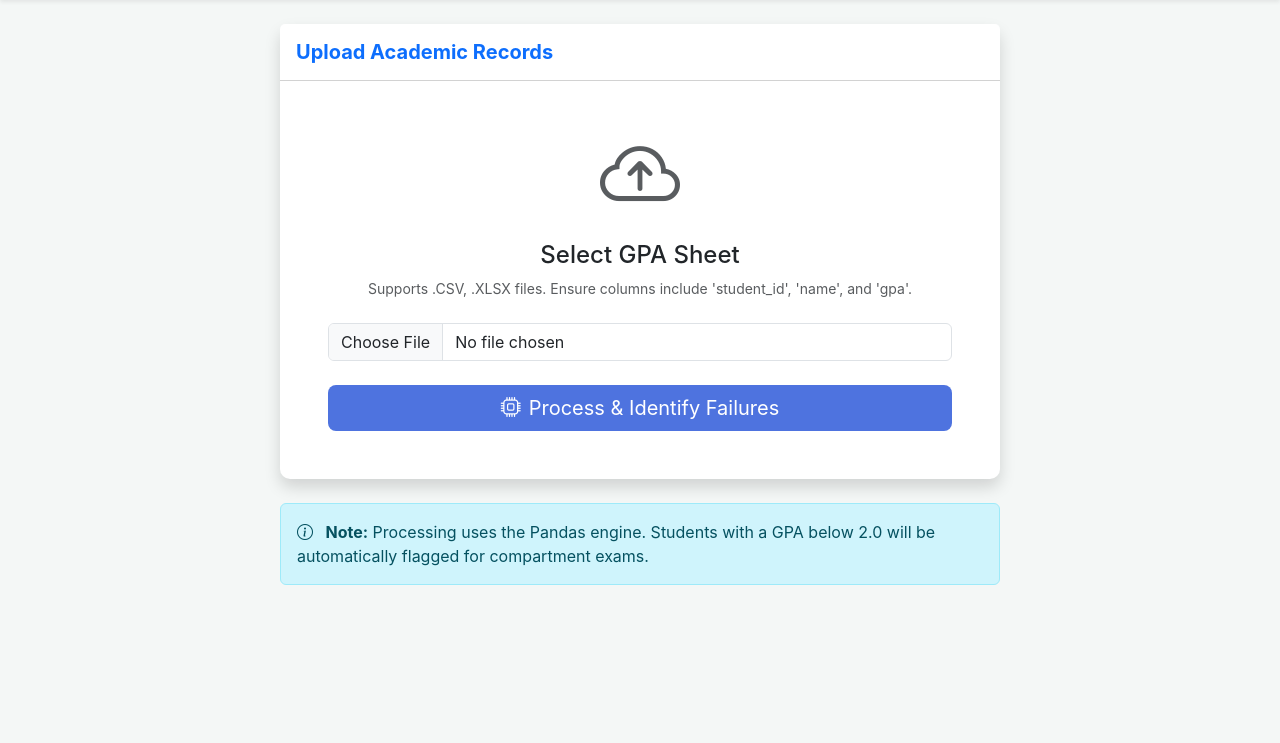
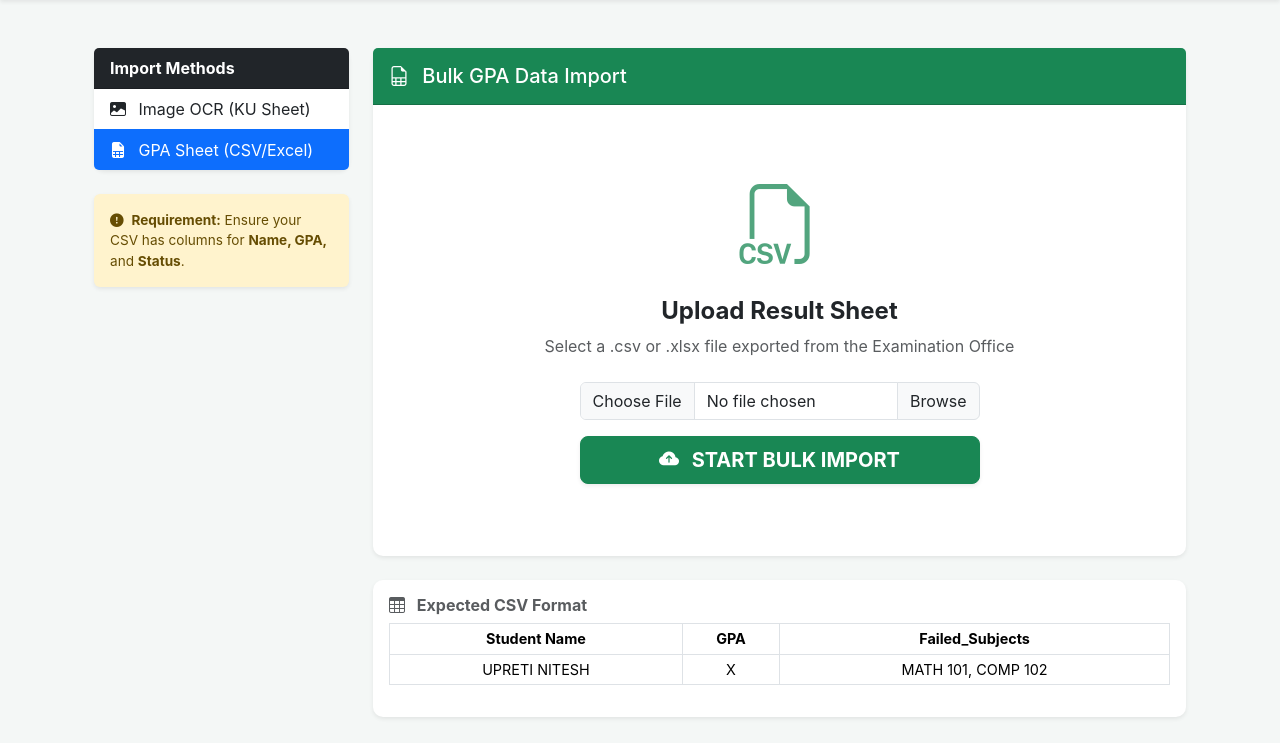
Before and after one commit to neeteshupreti/AcademicTrackingandAlertSystem, a Django app: page /students/upload/ in a window 1280 px wide. Shown: the part 57-800 px from the top of the page. Run offline with Django 5.2, Linux system fonts and the light colour scheme.

Commit message:
Integrated OCR name logic and CSV upload UI

```diff
--- a/ATAS/students/templates/students/upload_gpa.html
+++ b/ATAS/students/templates/students/upload_gpa.html
@@ -1,34 +1,85 @@
 {% extends 'core/admin_base.html' %}
-
 {% block content %}
-<div class="container-fluid">
-    <div class="row justify-content-center">
-        <div class="col-md-8">
-            <div class="card shadow border-0">
-                <div class="card-header bg-white py-3">
-                    <h5 class="mb-0 fw-bold text-primary">Upload Academic Records</h5>
-                </div>
-                <div class="card-body p-5 text-center">
-                    <form method="post" enctype="multipart/form-data" class="dropzone-box">
-                        {% csrf_token %}
-                        <i class="bi bi-cloud-arrow-up display-1 text-muted"></i>
-                        <h4 class="mt-3">Select GPA Sheet</h4>
-                        <p class="text-muted small">Supports .CSV, .XLSX files. Ensure columns include 'student_id', 'name', and 'gpa'.</p>
-
-                        <input type="file" name="gpa_file" class="form-control my-4" accept=".csv, .xlsx" required>
-
-                        <div class="d-grid">
-                            <button type="submit" class="btn btn-primary btn-lg">
-                                <i class="bi bi-cpu me-2"></i>Process & Identify Failures
-                            </button>
-                        </div>
-                    </form>
+<div class="container py-4">
+    <div class="row">
+        <div class="col-md-3">
+            <div class="card shadow-sm border-0 mb-4">
+                <div class="card-header bg-dark text-white fw-bold">Import Methods</div>
+                <div class="list-group list-group-flush">
+                    <a href="{% url 'import_records' %}" class="list-group-item list-group-item-action">
+                        <i class="bi bi-image-fill me-2"></i> Image OCR (KU Sheet)
+                    </a>
+                    <a href="{% url 'upload_gpa' %}" class="list-group-item list-group-item-action active">
+                        <i class="bi bi-file-earmark-spreadsheet-fill me-2"></i> GPA Sheet (CSV/Excel)
+                    </a>
                 </div>
             </div>
 
-            <div class="alert alert-info mt-4">
-                <i class="bi bi-info-circle me-2"></i>
-                <strong>Note:</strong> Processing uses the Pandas engine. Students with a GPA below 2.0 will be automatically flagged for compartment exams.
+            <div class="alert alert-warning border-0 shadow-sm" style="font-size: 0.85rem;">
+                <i class="bi bi-exclamation-circle-fill me-1"></i>
+                <strong>Requirement:</strong> Ensure your CSV has columns for <b>Name, GPA,</b> and <b>Status</b>.
+            </div>
+        </div>
+
+        <div class="col-md-9">
+            <div class="card shadow-sm border-0">
+                <div class="card-header bg-success text-white p-3">
+                    <h5 class="mb-0"><i class="bi bi-file-earmark-spreadsheet me-2"></i> Bulk GPA Data Import</h5>
+                </div>
+
+                <div class="card-body p-5">
+                    <div id="upload-container" class="text-center py-4">
+                        <div class="mb-4">
+                            <i class="bi bi-filetype-csv display-1 text-success opacity-75"></i>
+                        </div>
+
+                        <h4 class="fw-bold">Upload Result Sheet</h4>
+                        <p class="text-muted mb-4">Select a .csv or .xlsx file exported from the Examination Office</p>
+
+                        <form action="{% url 'upload_gpa' %}" method="POST" enctype="multipart/form-data" class="mx-auto" style="max-width: 400px;">
+                            {% csrf_token %}
+                            <div class="input-group mb-3">
+                                <input type="file" name="gpa_file" class="form-control" id="inputGroupFile02" accept=".csv, .xlsx" required>
+                                <label class="input-group-text" for="inputGroupFile02">Browse</label>
+                            </div>
+                            <button type="submit" class="btn btn-success btn-lg w-100 shadow-sm fw-bold">
+                                <i class="bi bi-cloud-arrow-up-fill me-2"></i> START BULK IMPORT
+                            </button>
+                        </form>
+                    </div>
+
+                    {% if messages %}
+                        <div class="mt-4">
+                            {% for message in messages %}
+                                <div class="alert alert-{% if message.tags == 'error' %}danger{% else %}success{% endif %} shadow-sm border-0">
+                                    {{ message }}
+                                </div>
+                            {% endfor %}
+                        </div>
+                    {% endif %}
+                </div>
+            </div>
+
+            <div class="card mt-4 border-0 shadow-sm">
+                <div class="card-body">
+                    <h6 class="fw-bold text-muted"><i class="bi bi-table me-2"></i> Expected CSV Format</h6>
+                    <table class="table table-sm table-bordered mt-2 text-center" style="font-size: 0.9rem;">
+                        <thead class="bg-light">
+                            <tr>
+                                <th>Student Name</th>
+                                <th>GPA</th>
+                                <th>Failed_Subjects</th>
+                            </tr>
+                        </thead>
+                        <tbody>
+                            <tr>
+                                <td>UPRETI NITESH</td>
+                                <td>X</td>
+                                <td>MATH 101, COMP 102</td>
+                            </tr>
+                        </tbody>
+                    </table>
+                </div>
             </div>
         </div>
     </div>
--- a/ATAS/students/urls.py
+++ b/ATAS/students/urls.py
@@ -3,7 +3,8 @@ from . import views
 
 urlpatterns = [
     path('upload/', views.upload_gpa_sheet, name='upload_gpa'),
+    path('scan/', views.import_records_view, name='import_records'),
+    path('process-scan/', views.process_scan, name='process_scan'),
+    path('save-verified/', views.save_verified_data, name='save_verified'),
     path('list/', views.compartment_students_list, name='compartment_students'),
-    path('import-records/', views.import_records_view, name='upload_gpa'), # This name must match your header link
-    path('process-scan/', views.process_scan, name='process_scan'),
 ]
--- a/ATAS/students/views.py
+++ b/ATAS/students/views.py
@@ -1,123 +1,162 @@
-import pandas as pd
-from django.shortcuts import render, redirect
-from django.contrib import messages
-from django.db import transaction
-from .models import Student, CompartExamRecord
-
-def upload_gpa_sheet(request):
-    if request.method == "POST" and request.FILES.get('gpa_file'):
-        file = request.FILES['gpa_file']
-        try:
-            df = pd.read_csv(file) if file.name.endswith('.csv') else pd.read_excel(file)
-
-            with transaction.atomic():
-                for _, row in df.iterrows():
-                    student, _ = Student.objects.update_or_create(
-                        student_id=row['student_id'],
-                        defaults={'name': row['name'], 'gpa': row['gpa']}
-                    )
-
-                    if row['gpa'] < 2.0:
-                        # Fixed: Use 'subject_name' and 'is_cleared' per your model
-                        CompartExamRecord.objects.update_or_create(
-                            student=student,
-                            subject_name=row.get('subject', 'General'),
-                            defaults={
-                                'is_cleared': False,
-                                'grade': row['gpa']
-                            }
-                        )
-            messages.success(request, "Data processed successfully!")
-            return redirect('compartment_students')
-        except Exception as e:
-            messages.error(request, f"Error: {str(e)}")
-
-    return render(request, 'students/upload_gpa.html')
-
-def compartment_students_list(request):
-    """View with dynamic filtering by semester/status."""
-    records = CompartExamRecord.objects.select_related('student').all()
-
-    # Get filter values from the URL
-    semester = request.GET.get('semester')
-    status = request.GET.get('status')
-
-    if semester:
-        # Assuming your student model has a semester field
-        records = records.filter(student__semester=semester)
-
-    if status == 'notified':
-        records = records.filter(is_cleared=True)
-    elif status == 'pending':
-        records = records.filter(is_cleared=False)
-
-    return render(request, 'students/compartment_list.html', {'records': records})
-
 import re
 import base64
 import json
+import cv2
+import numpy as np
 import io
+import csv
 from django.http import JsonResponse
+from django.shortcuts import render, redirect
+from django.views.decorators.csrf import csrf_exempt
+from django.contrib import messages
 from PIL import Image
 import pytesseract
+
 from .models import Student, CompartExamRecord
 
+# --- 1. OCR SCANNING LOGIC ---
+@csrf_exempt
 def process_scan(request):
     if request.method == "POST":
         try:
             data = json.loads(request.body)
-            image_data = data.get('image')
-            format, imgstr = image_data.split(';base64,')
-            img = Image.open(io.BytesIO(base64.b64decode(imgstr)))
+            img_str = data.get('image').split(';base64,')[1]
 
-            # Extract Text
-            text = pytesseract.image_to_string(img)
+            # Pre-processing for KU White-Paper Transcripts
+            nparr = np.frombuffer(base64.b64decode(img_str), np.uint8)
+            img = cv2.imdecode(nparr, cv2.IMREAD_COLOR)
+            gray = cv2.cvtColor(img, cv2.COLOR_BGR2GRAY)
+            processed = cv2.threshold(gray, 175, 255, cv2.THRESH_BINARY)[1]
 
-            # --- SYSTEMATIC PARSING ---
+            # OCR Extraction
+            raw_text = pytesseract.image_to_string(Image.fromarray(processed), config='--psm 6')
+            lines = [l.strip() for l in raw_text.split('\n') if len(l.strip()) > 1]
 
-            # 1. Extract Name & Roll No (using Regex)
-            name_match = re.search(r"Name of the Student\s*:\s*([\w\s]+)", text)
-            roll_match = re.search(r"Examination Roll No\.\s*:\s*(\d+)", text)
+            # --- NAME EXTRACTION (Elimination Strategy) ---
+            student_name = "Unknown"
+            noise_words = [
+                "UNIVERSITY", "SCHOOL", "ENGINEERING", "OFFICE", "CONTROLLER",
+                "EXAMINATIONS", "GRADE", "SHEET", "PROVISIONAL", "KATHMANDU",
+                "ACADEMIC", "RECORD", "OFFICIAL", "TRANSCRIPT", "PROGRAM",
+                "SURNAME", "FIRST", "MIDDLE", "NAME", "STUDENT", "REGISTRATION"
+            ]
 
-            student_name = name_match.group(1).strip() if name_match else "Unknown"
-            roll_no = roll_match.group(1).strip() if roll_match else "N/A"
+            candidates = []
+            for line in lines[:20]: # Check top header section
+                clean_line = re.sub(r'[:\.]', '', line).strip()
+                # A name is ALL CAPS, 2+ words, and not a university header
+                if clean_line.isupper() and len(clean_line.split()) >= 2:
+                    if not any(word in clean_line for word in noise_words):
+                        candidates.append(clean_line)
 
-            # 2. Look for Course Grades (Pattern: CODE NAME CREDIT GRADE VALUE)
-            # This looks for lines like "COMP 101 ... F" or "MATH 101 ... C"
-            failed_courses = []
-            lines = text.split('\n')
+            if candidates:
+                student_name = candidates[0]
+
+            # --- FAILED SUBJECT LOGIC (Your Working Logic) ---
+            failed_list = []
             for line in lines:
-                # If a line contains 'F' or 'D' (typical failing grades)
-                if re.search(r"\b[FD]\b", line):
-                    failed_courses.append(line.strip())
+                course_match = re.search(r'\b([A-Z]{3,4}\s?\d{3})\b', line)
+                if course_match:
+                    # Looking for (F), F, or INC marks
+                    if re.search(r'\b(F|\(F\)|INC)\b', line):
+                        failed_list.append(course_match.group(1))
 
-            # 3. Extract GPA
-            # Pattern: Looks for 'GPA' followed by numbers/dots
-            gpa_match = re.search(r"GPA\s*\(Grade Point Average\)\s*=\s*([\d\.]+)", text)
-            gpa_value = float(gpa_match.group(1)) if gpa_match else 0.0
+            # --- GPA STATUS ---
+            gpa_val = "N/A"
+            gpa_match = re.search(r"GPA.*?([0-9\.]+|X)", raw_text, re.IGNORECASE)
+            if gpa_match:
+                gpa_val = gpa_match.group(1)
 
-            # --- DECISION LOGIC ---
-            status = "success"
-            if gpa_value < 2.0 or len(failed_courses) > 0:
-                message = f"🚨 ALERT: Failure Detected for {student_name} (Roll: {roll_no})"
-                # Here you would trigger: CompartExamRecord.objects.create(...)
-            else:
-                message = f"✅ Success: {student_name} has passed all requirements."
+            is_failing = (gpa_val == "X") or (len(failed_list) > 0)
 
             return JsonResponse({
-                'status': status,
-                'message': message,
+                'status': 'success',
+                'is_failing': is_failing,
                 'extracted_data': {
                     'name': student_name,
-                    'roll': roll_no,
-                    'gpa': gpa_value,
-                    'failed_subjects': failed_courses
-                },
-                'raw_text': text
+                    'gpa': gpa_val,
+                    'failed_subjects': ", ".join(failed_list) if failed_list else "None"
+                }
             })
         except Exception as e:
             return JsonResponse({'status': 'error', 'message': str(e)})
 
+# --- 2. DATABASE PERSISTENCE ---
+@csrf_exempt
+def save_verified_data(request):
+    """Saves the individual OCR results verified by the user."""
+    if request.method == "POST":
+        try:
+            data = json.loads(request.body)
+            name = data.get('name', 'Unknown').strip().upper()
+            gpa = data.get('gpa')
+            failed_subj = data.get('failed_subjects', '')
+
+            # Update Student Profile
+            student, _ = Student.objects.update_or_create(
+                name=name,
+                defaults={'gpa': 0.0 if gpa == "X" else (float(gpa) if str(gpa).replace('.','',1).isdigit() else 0.0)}
+            )
+
+            # Create Backlog Record if failing
+            if data.get('is_failing'):
+                CompartExamRecord.objects.get_or_create(
+                    student=student,
+                    subject_name=f"Failed: {failed_subj}",
+                    defaults={'is_cleared': False}
+                )
+            return JsonResponse({'status': 'success', 'message': f'Record for {name} saved.'})
+        except Exception as e:
+            return JsonResponse({'status': 'error', 'message': str(e)})
+
+# --- 3. CSV BULK IMPORT LOGIC ---
+def upload_gpa_sheet(request):
+    """Handles CSV/Excel uploads for mass student records."""
+    if request.method == "POST":
+        csv_file = request.FILES.get('gpa_file')
+
+        if not csv_file or not csv_file.name.endswith('.csv'):
+            messages.error(request, 'Error: Please upload a valid .csv file.')
+            return render(request, 'students/upload_gpa.html')
+
+        try:
+            decoded_file = csv_file.read().decode('utf-8').splitlines()
+            reader = csv.DictReader(decoded_file)
+
+            count = 0
+            for row in reader:
+                # Column names must match: 'Student Name', 'GPA', 'Failed_Subjects'
+                name = row.get('Student Name', '').strip().upper()
+                gpa = row.get('GPA', '0.0')
+                failed = row.get('Failed_Subjects', '')
+
+                if name:
+                    student, _ = Student.objects.update_or_create(
+                        name=name,
+                        defaults={'gpa': 0.0 if gpa == "X" else float(gpa)}
+                    )
+
+                    # Trigger alert record if GPA is X or failed subjects exist
+                    if gpa == "X" or (failed and failed.lower() != "none"):
+                        CompartExamRecord.objects.get_or_create(
+                            student=student,
+                            subject_name=f"Backlog: {failed}",
+                            defaults={'is_cleared': False}
+                        )
+                    count += 1
+
+            messages.success(request, f'ATAS Update: Successfully imported {count} records.')
+        except Exception as e:
+            messages.error(request, f'System Error: {str(e)}')
+
+    return render(request, 'students/upload_gpa.html')
+
+# --- 4. VIEW RENDERING ---
 def import_records_view(request):
-    # This MUST point to the new HTML file we created
+    """Renders the Image/Webcam OCR Scanner page."""
     return render(request, 'students/import_records.html')
+
+def compartment_students_list(request):
+    """Renders the list of students flagged by the system."""
+    records = CompartExamRecord.objects.select_related('student').filter(is_cleared=False)
+    return render(request, 'students/list.html', {'records': records})
```
Also changed, not shown: ATAS/students/templates/students/import_records.html (+144 -124 lines).
